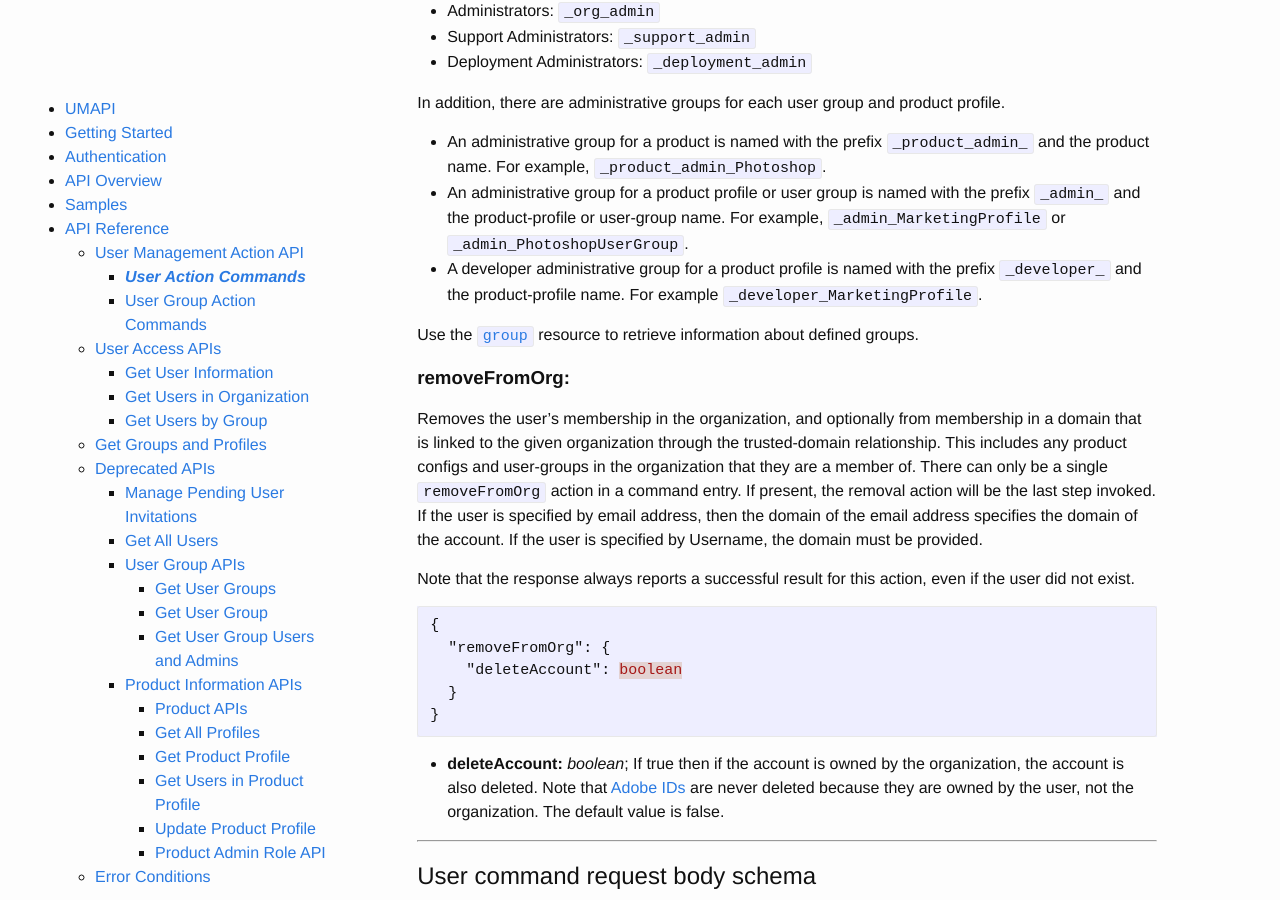
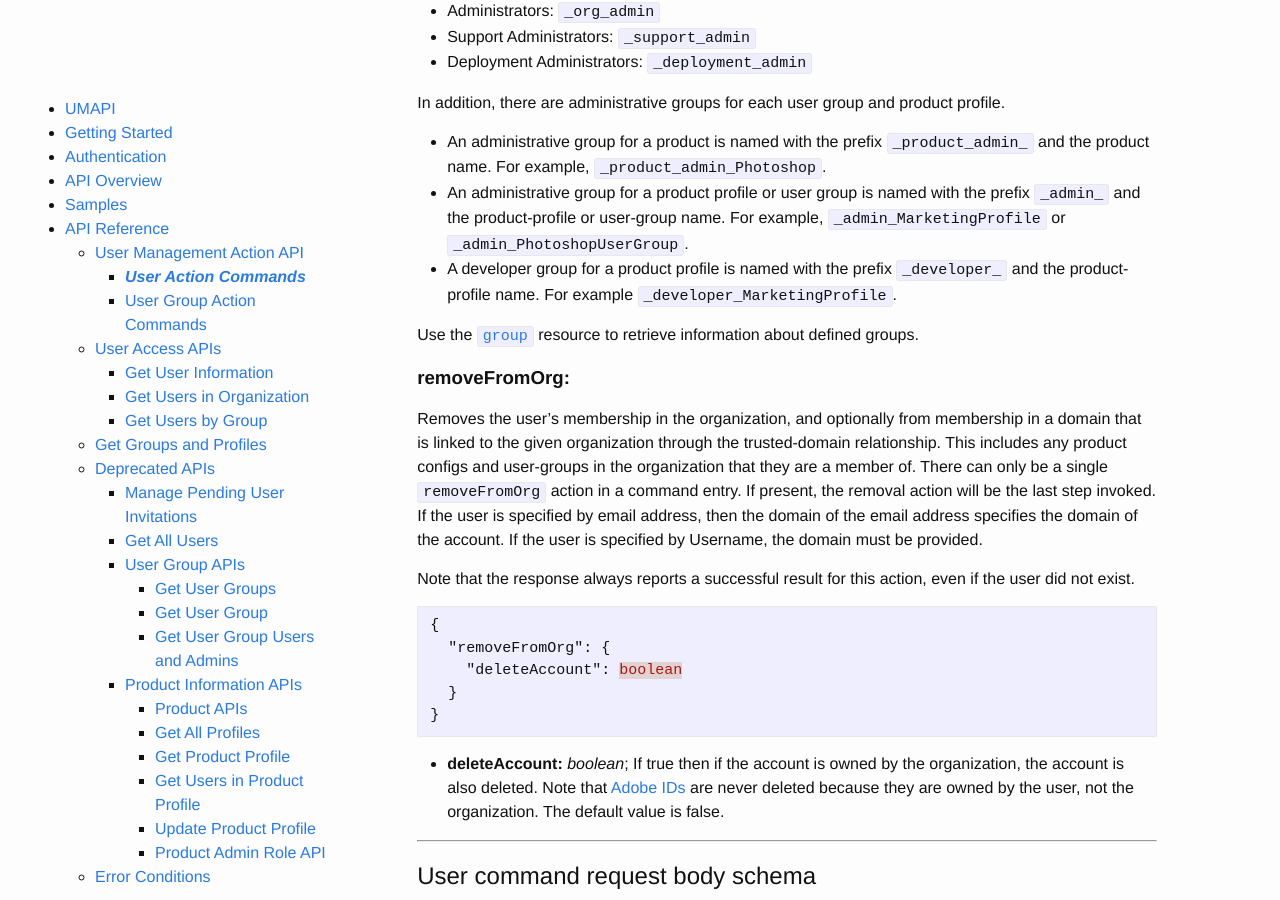
Before and after one commit to adobe-apiplatform/umapi-documentation, a Jekyll site: the page built from docs/en/api/ActionsCmds.md, in a window 1280 px wide and 900 px high, scrolled down 5893 px. Built offline with Jekyll 4.4.1, drawn with Linux system fonts in a browser that asks for light colours; some of the changed text lies outside the part shown.

Commit message:
Update developer terminology copy

```diff
--- a/docs/en/api/ActionsCmds.md
+++ b/docs/en/api/ActionsCmds.md
@@ -222,7 +222,7 @@ Add or remove membership in administrative groups to control administrative righ
 In addition, there are administrative groups for each user group and product profile.
   * An administrative group for a product is named with the prefix `_product_admin_` and the product name. For example, `_product_admin_Photoshop`.
   * An administrative group for a product profile or user group is named with the prefix `_admin_` and the product-profile or user-group name. For example, `_admin_MarketingProfile` or `_admin_PhotoshopUserGroup`.
-  * A developer administrative group for a product profile is named with the prefix `_developer_` and the product-profile name. For example `_developer_MarketingProfile`.
+  * A developer group for a product profile is named with the prefix `_developer_` and the product-profile name. For example `_developer_MarketingProfile`.
 
 Use the [`group`](group.md) resource to retrieve information about defined groups.
 
```
Also changed, not shown: other parts of docs/en/api/ActionsCmds.md (+1 -1 lines).
